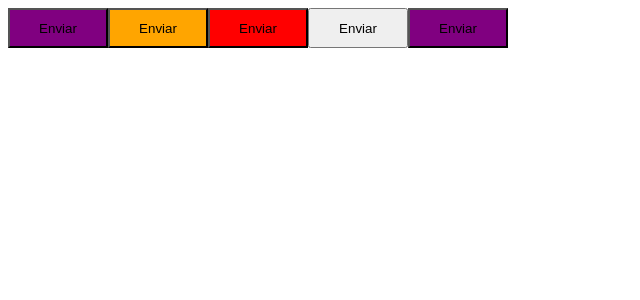
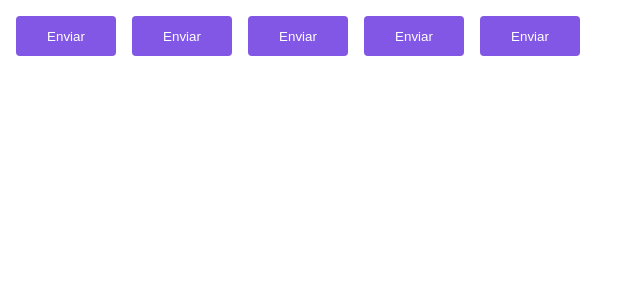
Before and after one commit to wagner-de-carvalho/02-ignite-timer, a React (Vite) app: page / in a window 1280 px wide. Shown: the top 300 px of the page, without its empty margins (0-640 px from the left). Built offline with nearby package versions, Linux system fonts and the light colour scheme.

Commit message:
Configurando temas

```diff
--- a/src/App.tsx
+++ b/src/App.tsx
@@ -1,13 +1,15 @@
+import { ThemeProvider } from 'styled-components';
 import { Button } from './components/Button';
+import { defaultTheme } from './styles/themes/default';
 
 export function App() {
   return (
-    <>
+    <ThemeProvider theme={defaultTheme}>
       <Button variant='primary' />
       <Button variant='secondary' />
       <Button variant='danger' />
       <Button variant='neutral' />
       <Button />
-    </>
+    </ThemeProvider>
   )
 }
--- a/src/components/Button.styles.ts
+++ b/src/components/Button.styles.ts
@@ -16,8 +16,10 @@
 export const ButtonContainer = styled.button < ButtonContainerProps>`
     width: 100px;
     height: 40px;
+    border-radius: 4px;
+    border: 0;
+    margin: 8px;
 
-    ${props => {
-        return css`background-color: ${buttonVariant[props.variant]}`
-    }}
+    background-color: ${props => props.theme.primary};
+    color: ${props => props.theme.white};
 `
--- /dev/null
+++ b/src/styles/themes/default.ts
@@ -0,0 +1,5 @@
+export const defaultTheme = {
+    primary: '#8257e6',
+    secondary: 'orange',
+    white: '#ffffff',
+}
```
